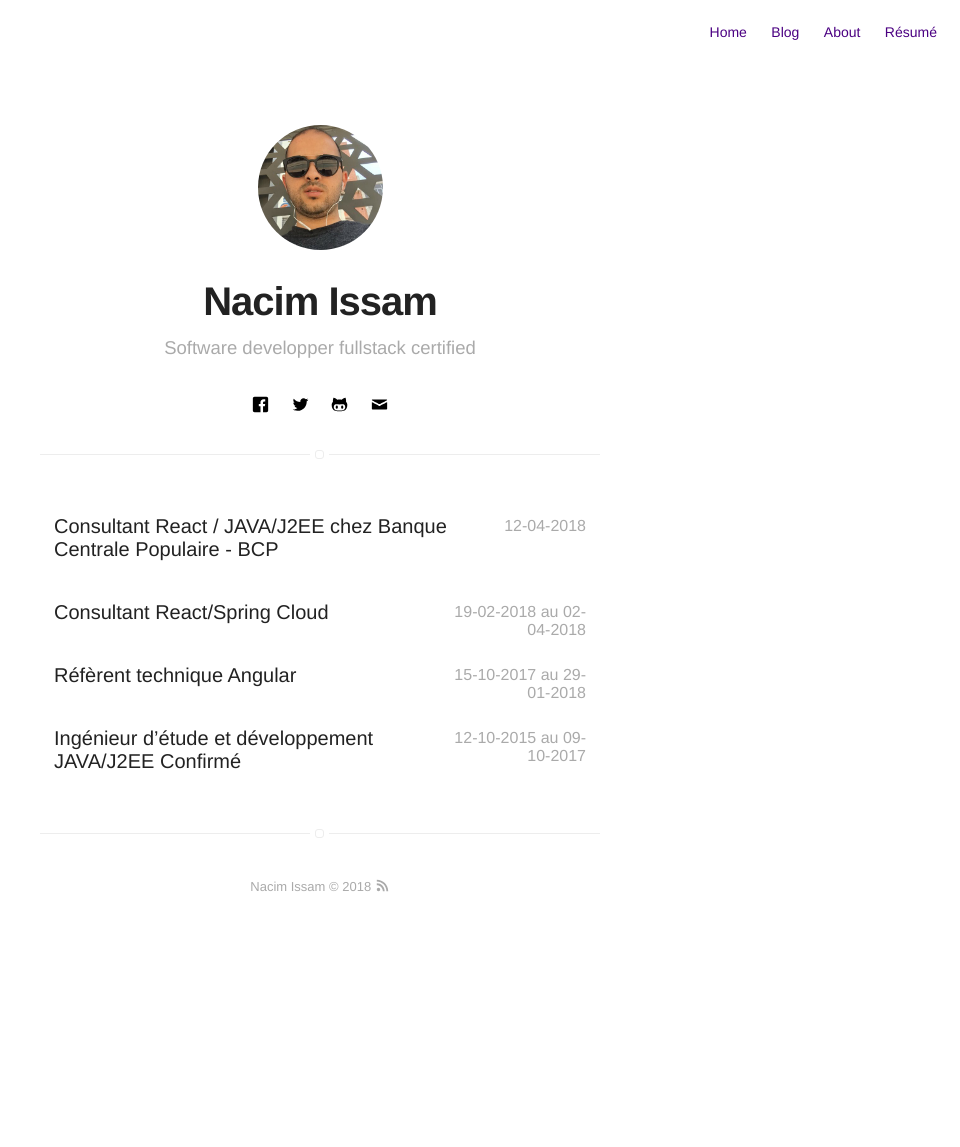
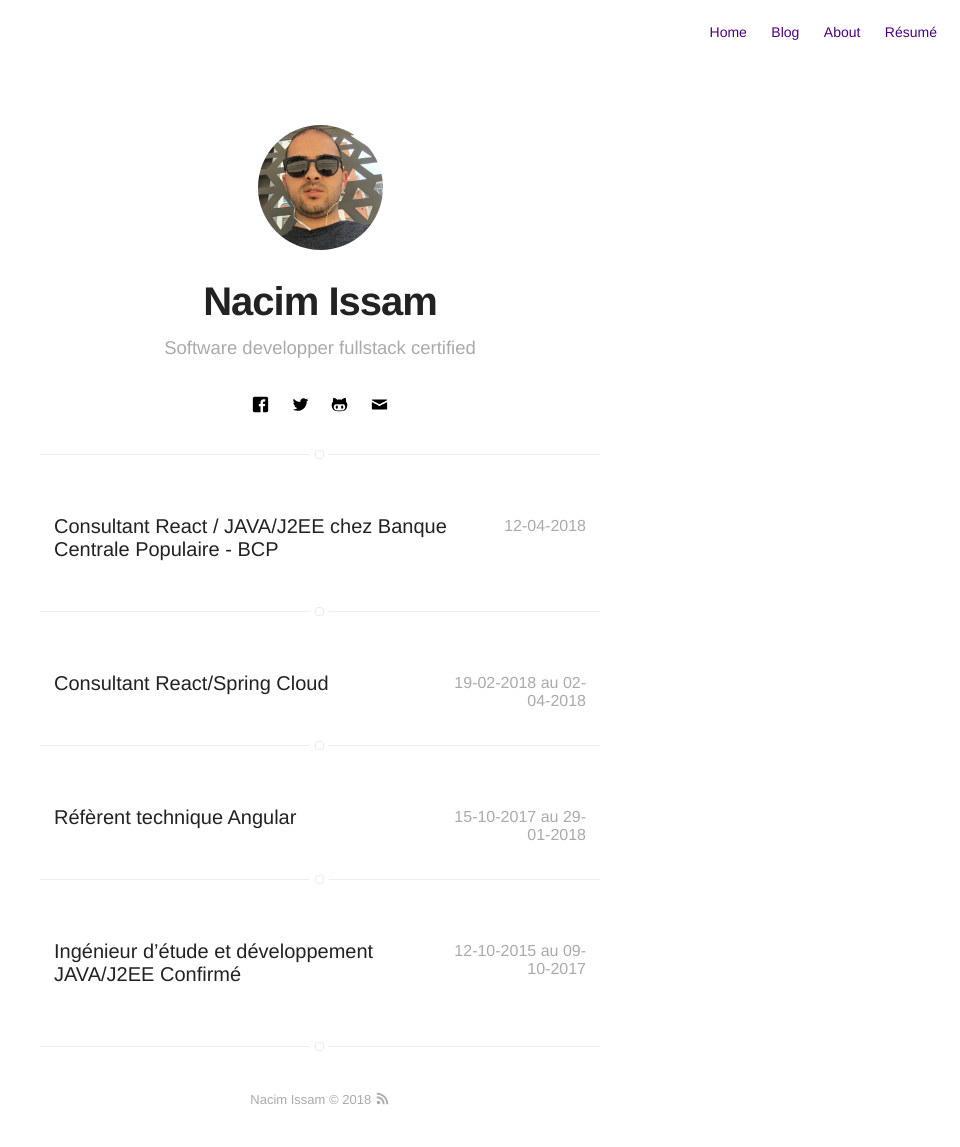
Before and after one commit to issamnacim/issamnacim.github.io, a Jekyll site: the page built from projects.html, in a window 1280 px wide. Shown: the whole page, without its empty margins (320-1280 px from the left). Built offline with Jekyll 4.4.1, drawn with Linux system fonts in a browser that asks for light colours; before the commit the page ends 934 px from its top, so only the background shows below that.

Commit message:
Update projects.html

```diff
--- a/projects.html
+++ b/projects.html
@@ -12,6 +12,8 @@ title: Projects
                     <h3 class="title">Consultant React / JAVA/J2EE chez Banque Centrale Populaire - BCP</h3>
                 </a>
             </div>
+</section>
+<section class="list">
             <div class="item">
                 <a class="url" >
                     <aside>
@@ -20,6 +22,8 @@ title: Projects
                     <h3 class="title">Consultant  React/Spring Cloud</h3>
                 </a>
             </div>
+</section>
+<section class="list">
             <div class="item">
                 <a class="url" >
                     <aside>
@@ -28,6 +32,8 @@ title: Projects
                     <h3 class="title">Réfèrent technique Angular</h3>
                 </a>
             </div>
+</section>
+<section class="list">
             <div class="item">
                 <a class="url" >
                     <aside>
```
